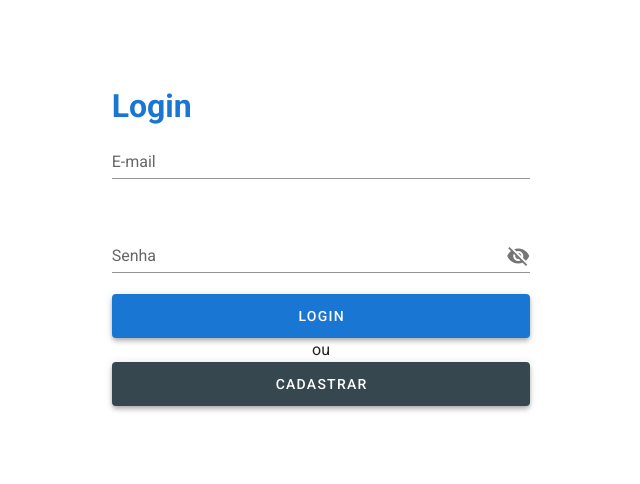
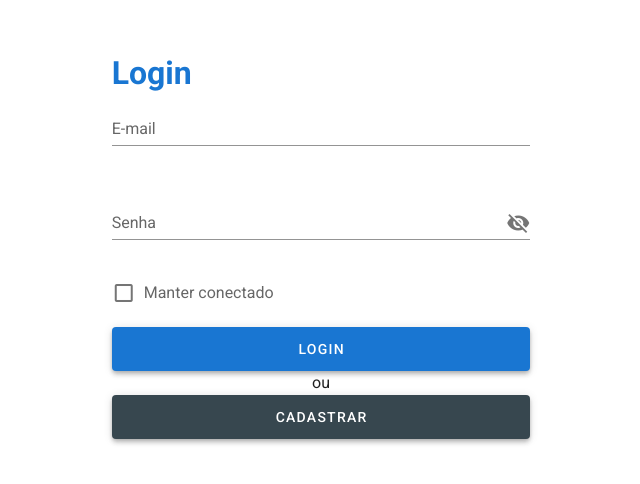
Before and after one commit to thomazfabio/qualitec-agenda, a Vue app: page /login in a window 1280 px wide. Shown: the part 156-640 px from the top of the page, without its empty margins (319-959 px from the left). Built offline with nearby package versions, Linux system fonts and the light colour scheme; no server answers.

Commit message:
adicionado checkbox para setar a persistencia do login

```diff
--- a/src/App.vue
+++ b/src/App.vue
@@ -69,7 +69,8 @@ export default {
     group: null,
   }),
   methods: {
-    logout() {
+    async logout() {
+      localStorage.AuthPersistence = false;
       this.$firebase
         .auth()
         .signOut()
@@ -84,9 +85,9 @@ export default {
   },
   computed: {
     //esta função que esta sendo utilizada para renderizar ou não o template do app
-    isLogged: function(){
-      return this.logged = this.$store.getters.currentUser
-    }
+    isLogged: function () {
+      return (this.logged = this.$store.getters.currentUser);
+    },
   },
 };
 </script>
--- a/src/plugins/firebase.js
+++ b/src/plugins/firebase.js
@@ -16,7 +16,7 @@ export const firebaseApp = firebase.initializeApp({
     appId: process.env.VUE_APP_APP_ID
 });
 
-//Aqui setamos o tipo de persistencia escolhida pelo usuario, PERSISTENCIA LOCA ou PERSISTENCIA DE SESSÃO
+//Aqui setamos o tipo de persistencia escolhida pelo usuario, PERSISTENCIA LOCAL ou PERSISTENCIA DE SESSÃO
 const AuthPersistence = localStorage.AuthPersistence == 'true'
 if (AuthPersistence) {
     firebase.auth().setPersistence(firebase.auth.Auth.Persistence.LOCAL)
--- a/src/views/LoginView.vue
+++ b/src/views/LoginView.vue
@@ -25,7 +25,12 @@
             ></v-text-field>
           </v-col>
         </v-row>
-
+        <v-row no-gutters>
+          <v-checkbox
+            v-model="persist"
+            :label="`Manter conectado`"
+          ></v-checkbox>
+        </v-row>
         <v-row no-gutters>
           <v-col>
             <v-btn
@@ -65,6 +70,7 @@
 export default {
   name: "Login",
   data: () => ({
+    persist: false,
     showEyePass: false,
     notificationUser: "",
     valid: true,
@@ -86,8 +92,8 @@ export default {
   methods: {
     async login() {
       const { email, password } = this;
-      localStorage.AuthPersistence = true;
-      this.$firebase
+      localStorage.AuthPersistence = this.persist;
+      await this.$firebase
         .auth()
         .signInWithEmailAndPassword(email, password)
         .then((userCredential) => {
```
